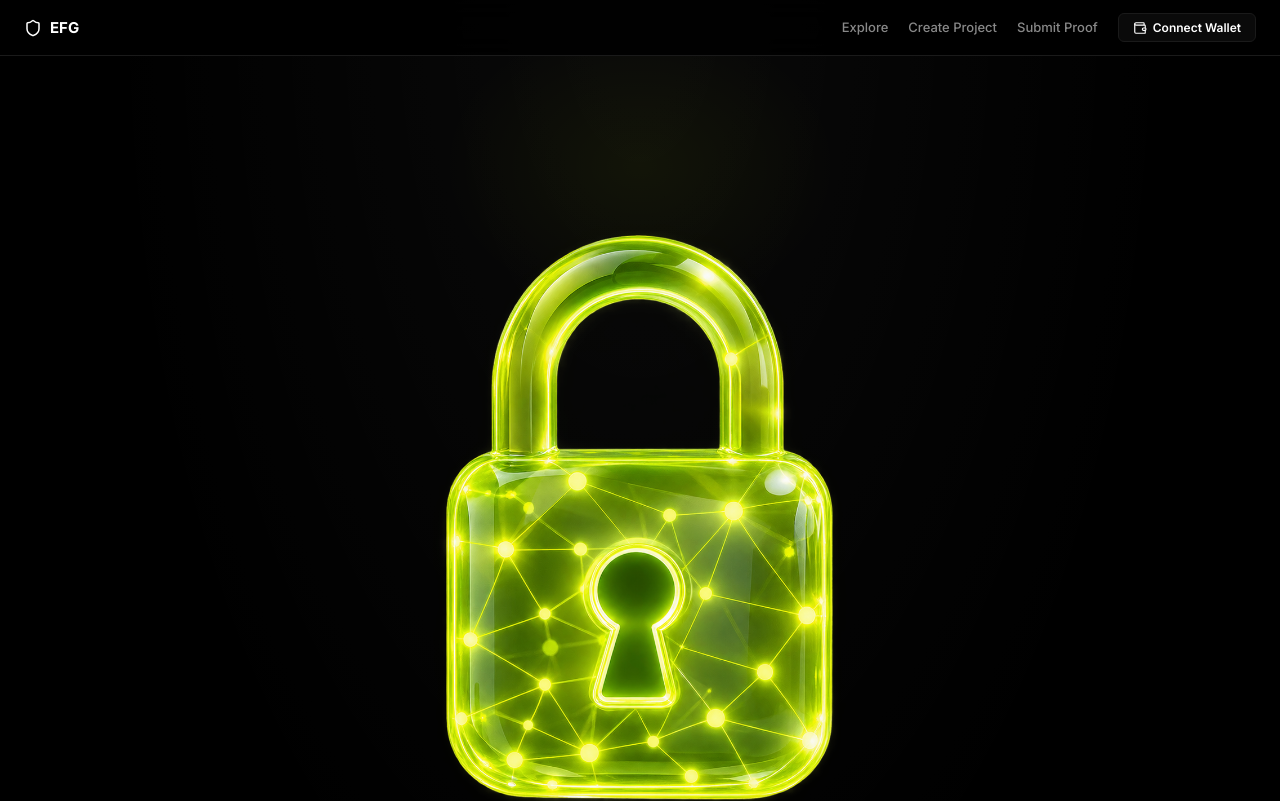
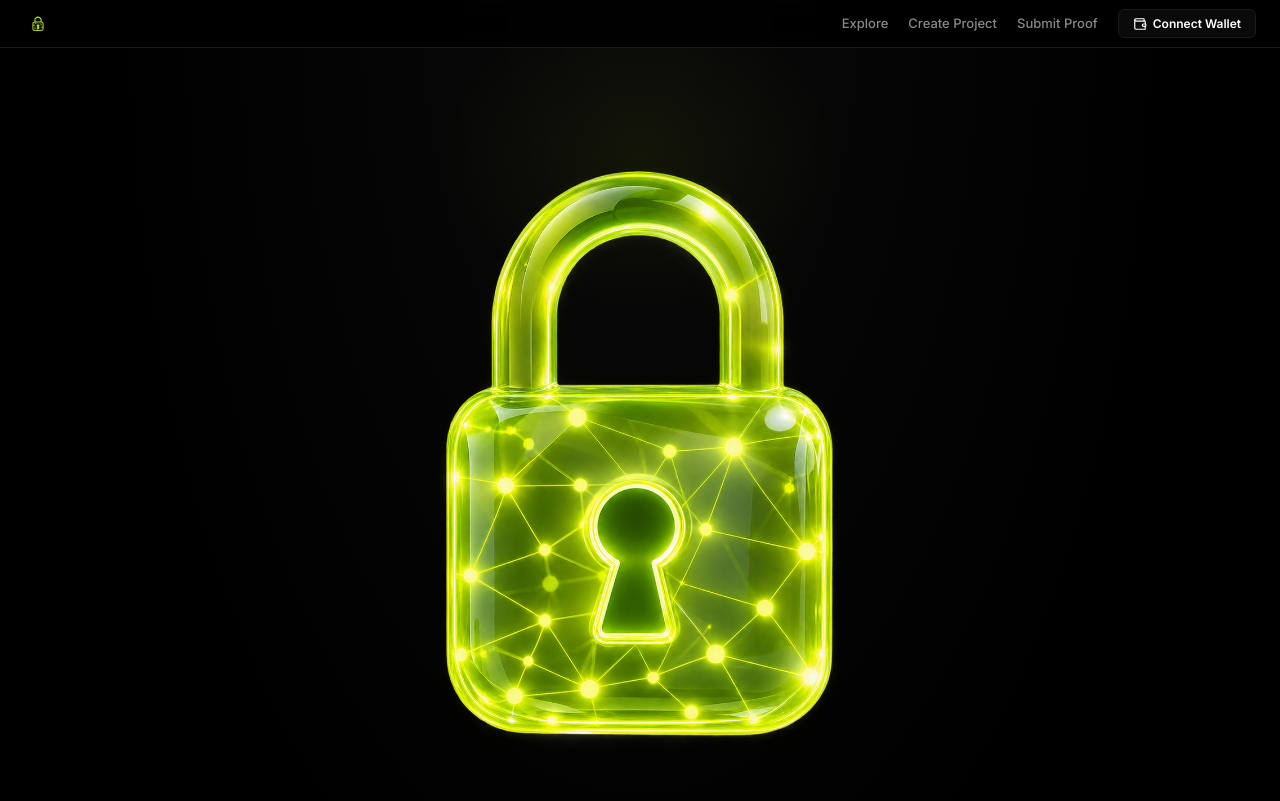
Before and after one commit to latiblack/ecosystem-fund-guardian, a React (Vite) app in the folder frontend/: page / in a window 1280 px wide. Shown: the top 801 px of the page. Built offline with nearby package versions, Linux system fonts and the light colour scheme; no server answers.

Commit message:
Replace navbar logo with nav-logo.png, tighten nav+hero spacing, add favicon/OG tags
- Navbar: Shield icon + 'EFG' replaced with nav-logo.png (28px tall), navbar height 56→48px
- Hero top padding: 80px → 24px
- index.html: favicon PNG, og:image, twitter:image all pointing to /nav-logo.png

```diff
--- a/frontend/index.html
+++ b/frontend/index.html
@@ -2,10 +2,13 @@
 <html lang="en">
   <head>
     <meta charset="UTF-8" />
-    <link rel="icon" type="image/svg+xml" href="/favicon.svg" />
+    <link rel="icon" type="image/png" href="/nav-logo.png" />
     <meta name="viewport" content="width=device-width, initial-scale=1.0" />
     <title>Ecosystem Fund Guardian — AI-Verified Fund Accountability</title>
     <meta name="description" content="Lock your ecosystem funds. Define spending rules. Every disbursement requires AI-verified proof. No proof = funds stay locked." />
+    <meta property="og:image" content="https://ecosystem-fund-guardian.vercel.app/nav-logo.png" />
+    <meta name="twitter:card" content="summary_large_image" />
+    <meta name="twitter:image" content="https://ecosystem-fund-guardian.vercel.app/nav-logo.png" />
     <link rel="preconnect" href="https://fonts.googleapis.com" />
     <link rel="preconnect" href="https://fonts.gstatic.com" crossorigin />
     <link href="https://fonts.googleapis.com/css2?family=Inter:wght@400;500;600;700&family=JetBrains+Mono:wght@400;500;600&display=swap" rel="stylesheet" />
--- a/frontend/src/App.jsx
+++ b/frontend/src/App.jsx
@@ -1,6 +1,6 @@
 import { BrowserRouter, Routes, Route, Link, useLocation } from "react-router-dom";
 import { useState } from "react";
-import { Menu, X, Shield, Wallet } from "lucide-react";
+import { Menu, X, Wallet } from "lucide-react";
 import { WalletProvider, useWallet } from "./context/WalletContext";
 import Landing from "./pages/Landing";
 import Explore from "./pages/Explore";
@@ -24,8 +24,7 @@ function Navbar() {
   return (
     <nav className="navbar">
       <Link to="/" className="logo" onClick={close}>
-        <Shield size={18} />
-        <span>EFG</span>
+        <img src="/nav-logo.png" alt="EFG" className="logo-img" />
       </Link>
 
       {!isLanding && (
--- a/frontend/src/index.css
+++ b/frontend/src/index.css
@@ -47,13 +47,18 @@ a:hover { text-decoration: underline; }
   align-items: center;
   justify-content: space-between;
   padding: 0 24px;
-  height: 56px;
+  height: 48px;
   border-bottom: 1px solid var(--border);
   background: rgba(0,0,0,0.85);
   backdrop-filter: blur(20px);
   position: sticky;
   top: 0;
   z-index: 50;
+}
+
+.logo-img {
+  height: 28px;
+  width: auto;
 }
 
 .logo {
@@ -115,7 +120,7 @@ a:hover { text-decoration: underline; }
 
 .hero {
   text-align: center;
-  padding: 80px 24px 64px;
+  padding: 24px 24px 64px;
   max-width: 800px;
   margin: 0 auto;
   position: relative;
```
Also changed, not shown: frontend/public/nav-logo.png (added).
